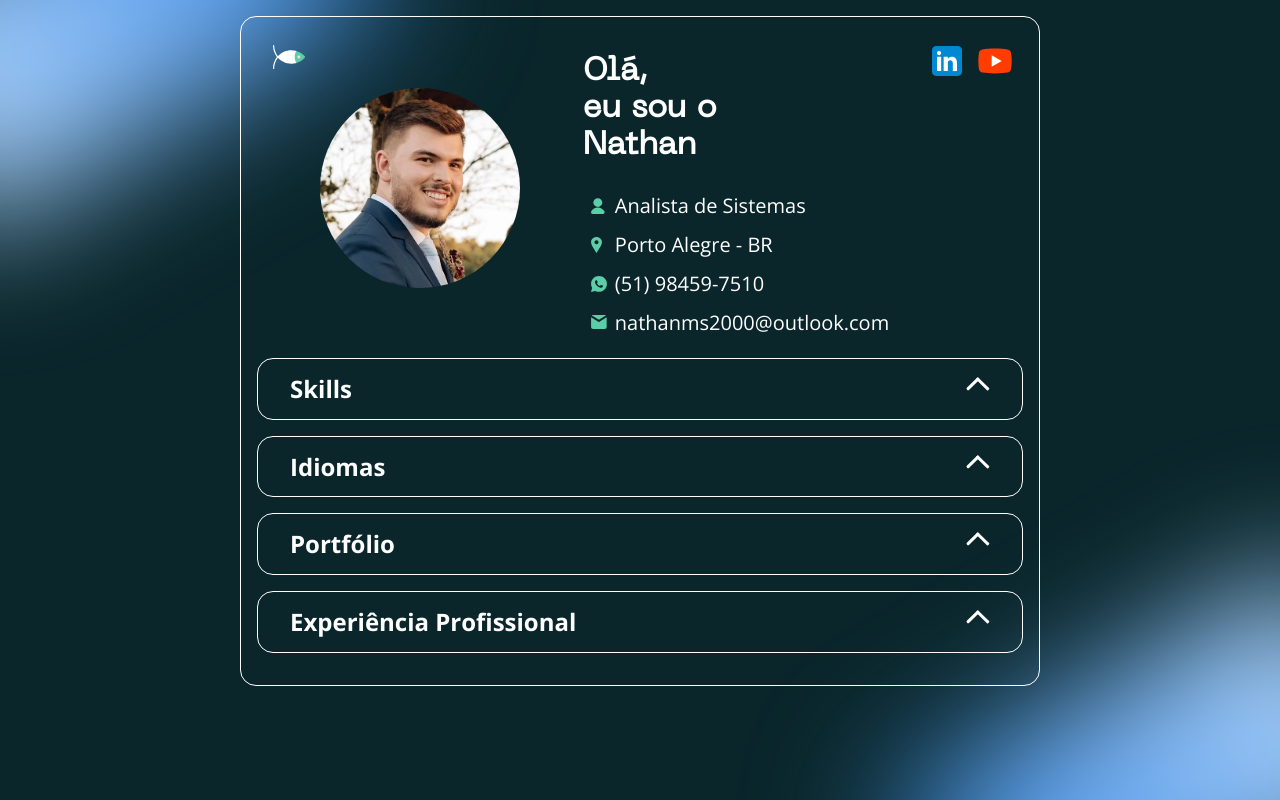
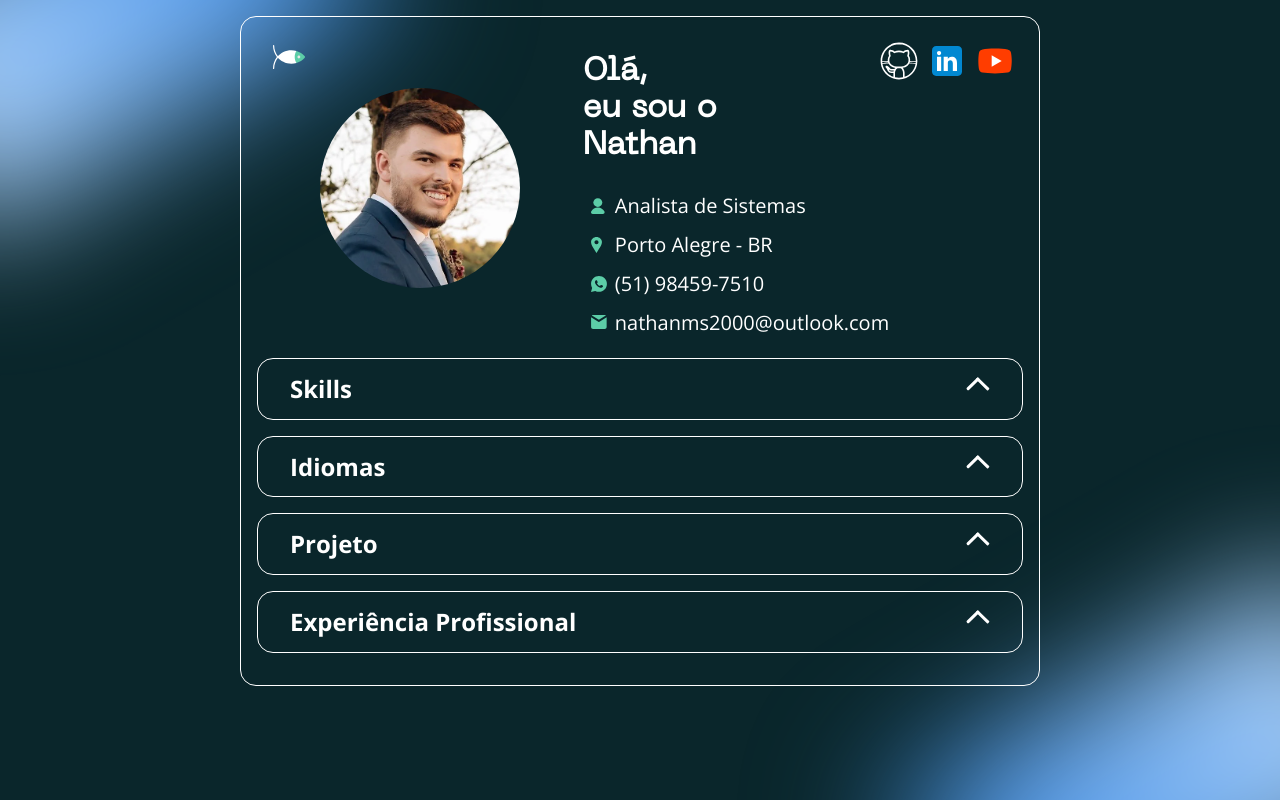
Before and after one commit to Nathanms1/portfolioNathan, a plain HTML site: page index.html in a window 1280 px wide. Drawn offline with nearby package versions, Linux system fonts and the light colour scheme.

Commit message:
Implementando botão do Github e outros ajustes de texto

```diff
--- a/assets/css/header.css
+++ b/assets/css/header.css
@@ -6,13 +6,15 @@
 }
 
 .linkedin-link,
-.youtube-link {
+.youtube-link,
+.github-link {
     position: absolute;
     top: 0.5rem;
 }
 
 .linkedin-link img,
-.youtube-link img {
+.youtube-link img,
+.github-link img {
     width: 2.5rem;
     height: 2.5rem;
 }
@@ -23,6 +25,10 @@
 
 .youtube-link {
     right: 0.5rem;
+}
+
+.github-link {
+    right: 6.5rem;
 }
 
 .header::before {
--- a/index.html
+++ b/index.html
@@ -3,7 +3,7 @@
 <head>
     <meta charset="UTF-8">
     <meta name="viewport" content="width=device-width, initial-scale=1.0">
-    <title>Portfólio Nathan Maria da Silva</title>
+    <title>Portfólio - Nathan Maria</title>
 
     <link rel="preconnect" href="https://fonts.googleapis.com">
     <link rel="preconnect" href="https://fonts.gstatic.com" crossorigin>
@@ -22,6 +22,9 @@
 <body>
     <main class="main">
         <header class="header">
+            <a href="https://github.com/Nathanms1" target="_blank" class="github-link">
+                <img src="/assets/img/icons/github2.svg" alt="Github" class="github-icon">
+            </a>
             <a href="https://www.linkedin.com/in/nathanmaria2000/" target="_blank" class="linkedin-link">
                 <img src="/assets/img/icons/linkedin.svg" alt="LinkedIn" class="linkedin-icon">
             </a>
@@ -104,7 +107,7 @@
 
         <section class="acordeon">
             <button class="trigger" type="button">
-                    <h2>Portfólio</h2>
+                    <h2>Projeto</h2>
             </button>
 
             <div class="content">
```
Also changed, not shown: assets/img/icons/github2.svg (added).
